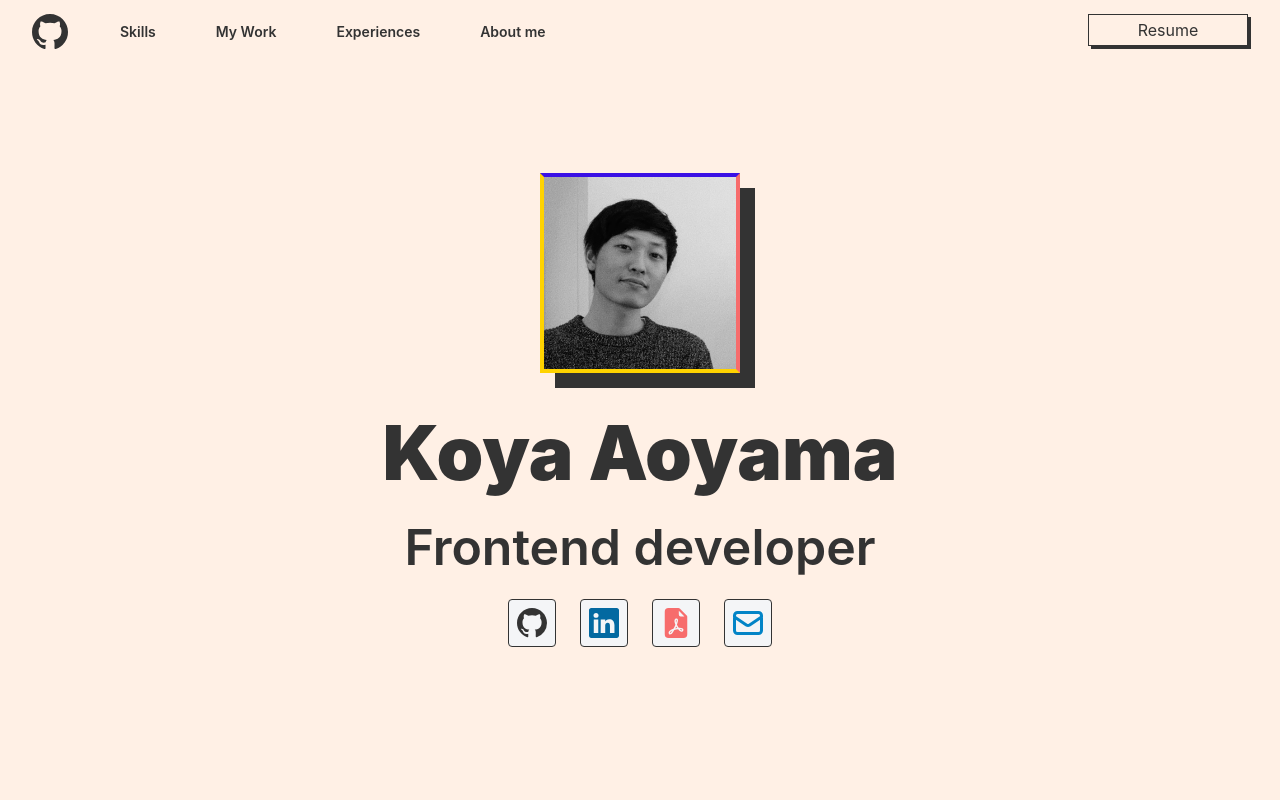
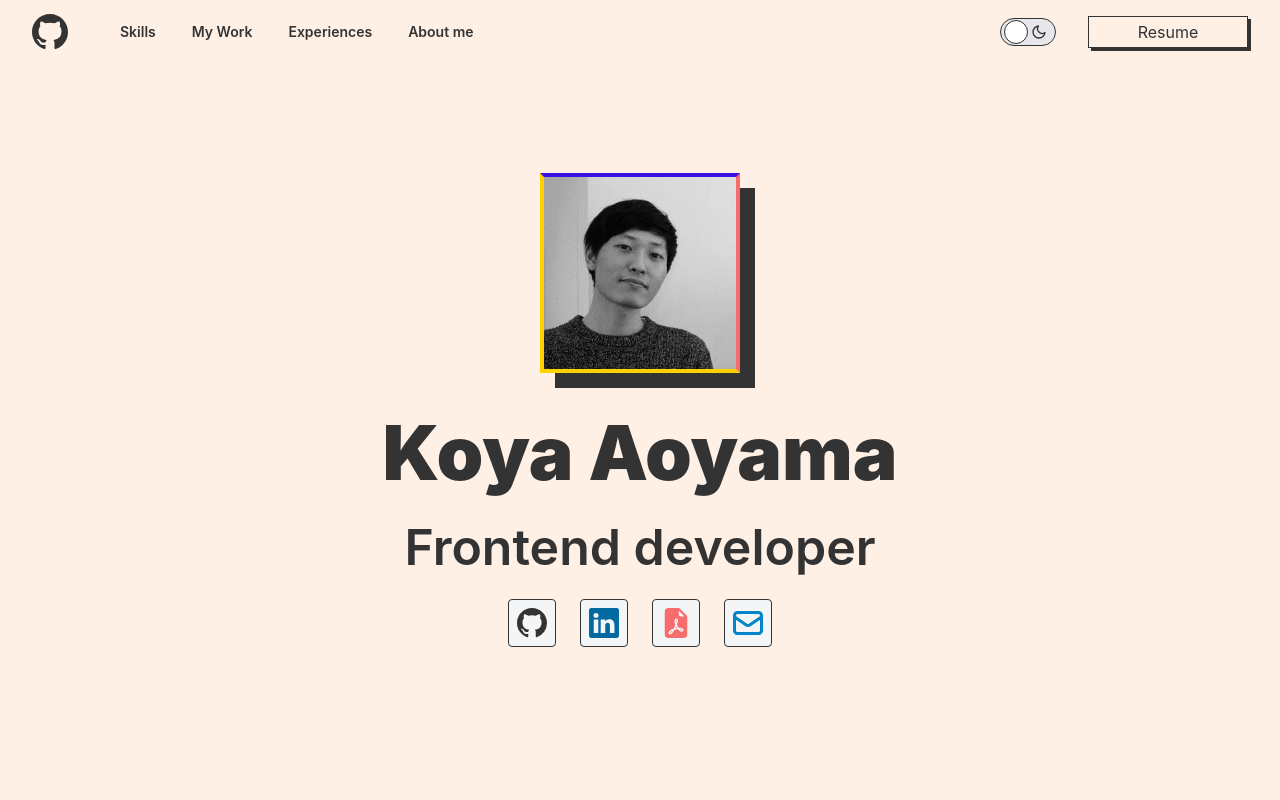
Before and after one commit to koyablue/portfolio, a Next.js app: page / in a window 1280 px wide. Shown: the top 800 px of the page. Built offline with nearby package versions, Linux system fonts and the light colour scheme; no server answers.

Commit message:
add DarkModeToggleSwitch

```diff
--- /dev/null
+++ b/components/common/DarkModeToggleSwitch.tsx
@@ -0,0 +1,39 @@
+import { FiSun, FiMoon } from 'react-icons/fi'
+
+const DarkModeToggleSwitch = () => {
+  return (
+    <label className='relative inline-flex items-center cursor-pointer w-full'>
+      <input type='checkbox' value='' className='sr-only peer' />
+      <div className="
+        flex
+        items-center
+        justify-between
+        w-full h-7
+        bg-gray-200
+        border border-clrBlack
+        rounded-full
+        px-2
+        peer
+        peer-checked:after:translate-x-full
+        peer-checked:after:border-clrBlack
+        peer-checked:bg-blue-600
+        after:content-['']
+        after:absolute
+        after:top-[2px]
+        after:left-[4px]
+        after:bg-white
+        after:border
+        after:border-clrBlack
+        after:rounded-full
+        after:h-6
+        after:w-6
+        after:transition-all"
+      >
+        <FiSun />
+        <FiMoon />
+      </div>
+    </label>
+  )
+}
+
+export default DarkModeToggleSwitch
--- a/components/layouts/includes/header.tsx
+++ b/components/layouts/includes/header.tsx
@@ -2,11 +2,14 @@ import { ReactNode, useState, useEffect } from 'react'
 
 // components
 import MobileMenu from '../../common/mobileMenu'
+import DarkModeToggleSwitch from '../../common/DarkModeToggleSwitch'
 
 // icons
 import { GrClose } from 'react-icons/gr'
 import { TbGridDots } from 'react-icons/tb'
 import { BsGithub } from 'react-icons/bs'
+
+import { FiSun, FiMoon } from 'react-icons/fi'
 
 // custom hooks
 import { useToggle } from '../../../hooks/useToggle'
@@ -98,9 +101,13 @@ const Header = () => {
         <a href={GITHUB_URL}><BsGithub /></a>
       </div>
 
+      <div className='block w-14 md:hidden'>
+        <DarkModeToggleSwitch />
+      </div>
+
       <div className='md:flex md:justify-between md:flex-1'>
         {/* header nav */}
-        <nav className='hidden md:flex space-x-11 text-clrWhite'>
+        <nav className='hidden md:flex space-x-5 text-clrWhite'>
           <PcNavMenuItem>
             <a href='#skills'>Skills</a>
           </PcNavMenuItem>
@@ -115,8 +122,12 @@ const Header = () => {
           </PcNavMenuItem>
         </nav>
 
-        {/* resume download button */}
-        <button className={`
+        <div className='flex items-center justify-center gap-8'>
+          <div className='hidden md:block md:w-14'>
+            <DarkModeToggleSwitch />
+          </div>
+          {/* resume download button */}
+          <button className={`
             hidden
             md:flex items-center justify-center w-40 h-8 border border-clrBlack
             text-clrBlack
@@ -130,11 +141,10 @@ const Header = () => {
             active:opacity-60
             active:shadow-none
             `
-          }
-        >
-          <p>Resume</p>
-        </button>
-
+          }>
+            <p>Resume</p>
+          </button>
+        </div>
         {/* mobile menu open/close button */}
         <button onClick={handleMobileMenuButtonOnClick} className='text-2xl md:hidden'>
           {isMobileMenuOpen ? <GrClose /> : <TbGridDots />}
--- a/components/pages/main/top/index.tsx
+++ b/components/pages/main/top/index.tsx
@@ -21,24 +21,6 @@ import MailToATag from '../../../common/MailToATag'
  * @return {*} JSX.Element
  */
 const Top = () => {
-  const [text, setText] = useState("")
-  const [fullText, setFullText] = useState(
-      "Your source of leading edge water and air treatment technology since 1994."
-    )
-  const [index, setIndex] = useState(0)
-
-  useEffect(() => {
-    if (index < fullText.length) {
-      setTimeout(() => {
-        setText(text + fullText[index])
-        setIndex(index + 1)
-      }, 100)
-    }
-  }, [index])
-
-  const jobTitle = useLinearTypingEffect('Frontend developer', 100)
-  const myName = useLinearTypingEffect('Koya Aoyama', 45)
-
   // TODO: correct email address
 
   return (
```
